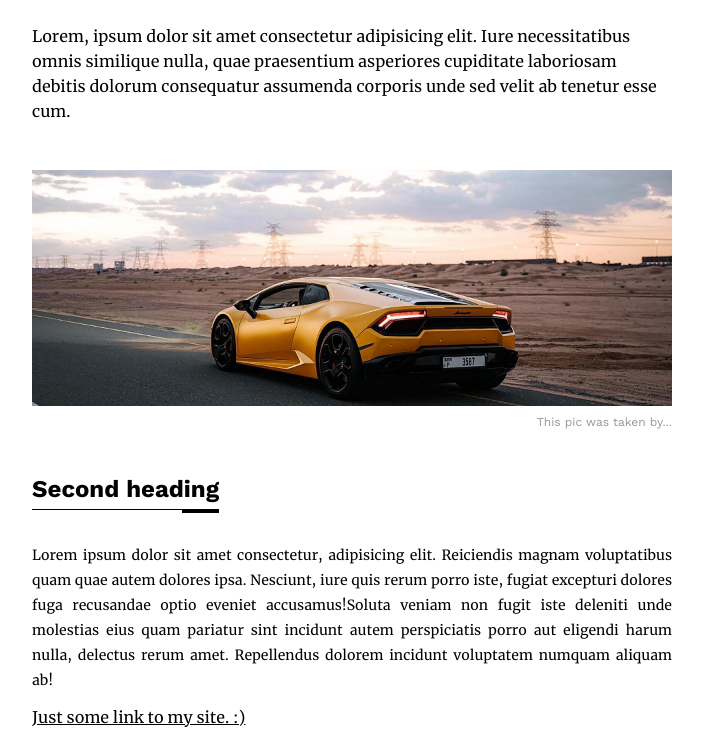
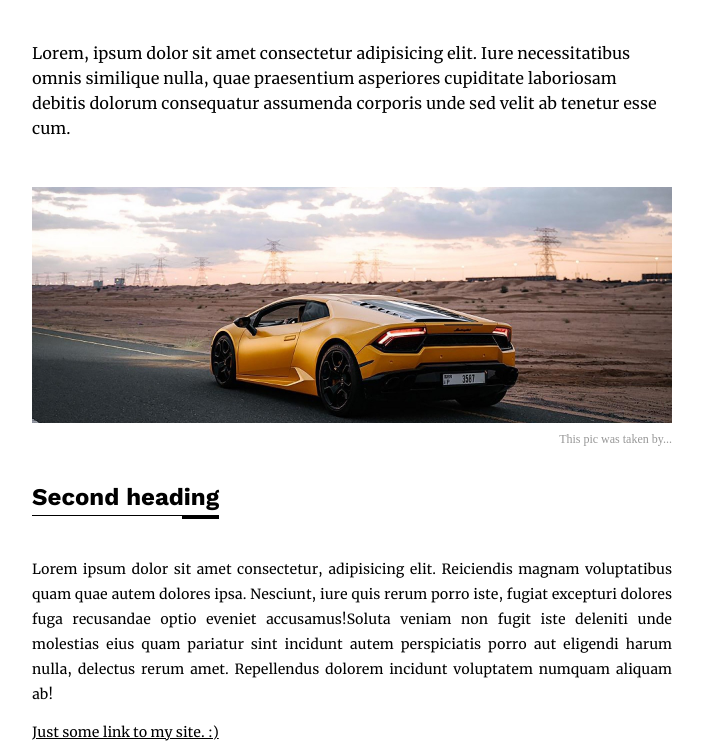
Before and after one commit to pslib-cz/2020l4web-typography-css-library-DanCvejn, a plain HTML site: page index.html in a window 1280 px wide. Shown: the part 114-868 px from the top of the page, without its empty margins (288-991 px from the left). Drawn offline with Linux system fonts and the light colour scheme.

Commit message:
initial commit

```diff
--- a/typography.css
+++ b/typography.css
@@ -6,17 +6,17 @@
 }
 
 @font-face {
-    font-family: "Heading";
-    font-weight: bold;
-    font-style: bold;
-    src: url(./font/WorkSans-Bold.ttf);
+    font-family: "WorkSans";
+    font-weight: 400;
+    font-style: normal;
+    src: url(./font/WorkSans-Regular.ttf);
 }
 
 @font-face {
-    font-family: "Description";
-    font-weight: normal;
-    font-style: 400;
-    src: url(./font/WorkSans-Regular.ttf);
+    font-family: "WorkSans";
+    font-weight: 700;
+    font-style: normal;
+    src: url(./font/WorkSans-Bold.ttf);
 }
 
 html {
@@ -38,11 +38,12 @@ body {
 /* HEADINGS */
 
 h1, h2, h3, h4, h5, h6 {
-    font-family: "Heading";
+    font-family: "WorkSans";
+    font-weight: bold;
     position: relative;
-    width: fit-content;
-    margin: 30px 0;
-    padding: 10px 0;
+    display: inline-block;
+    margin: 1em 0;
+    padding: .3em 0;
 }
 
 h1::after, h2::after, h3::after, h4::after, h5::after, h6::after {
@@ -133,6 +134,7 @@ p {
 }
 
 a {
+    font-size: 14px;
     color: black;
 }
 
```
Also changed, not shown: font/Merriweather-Bold.ttf (deleted), 1 other file.
